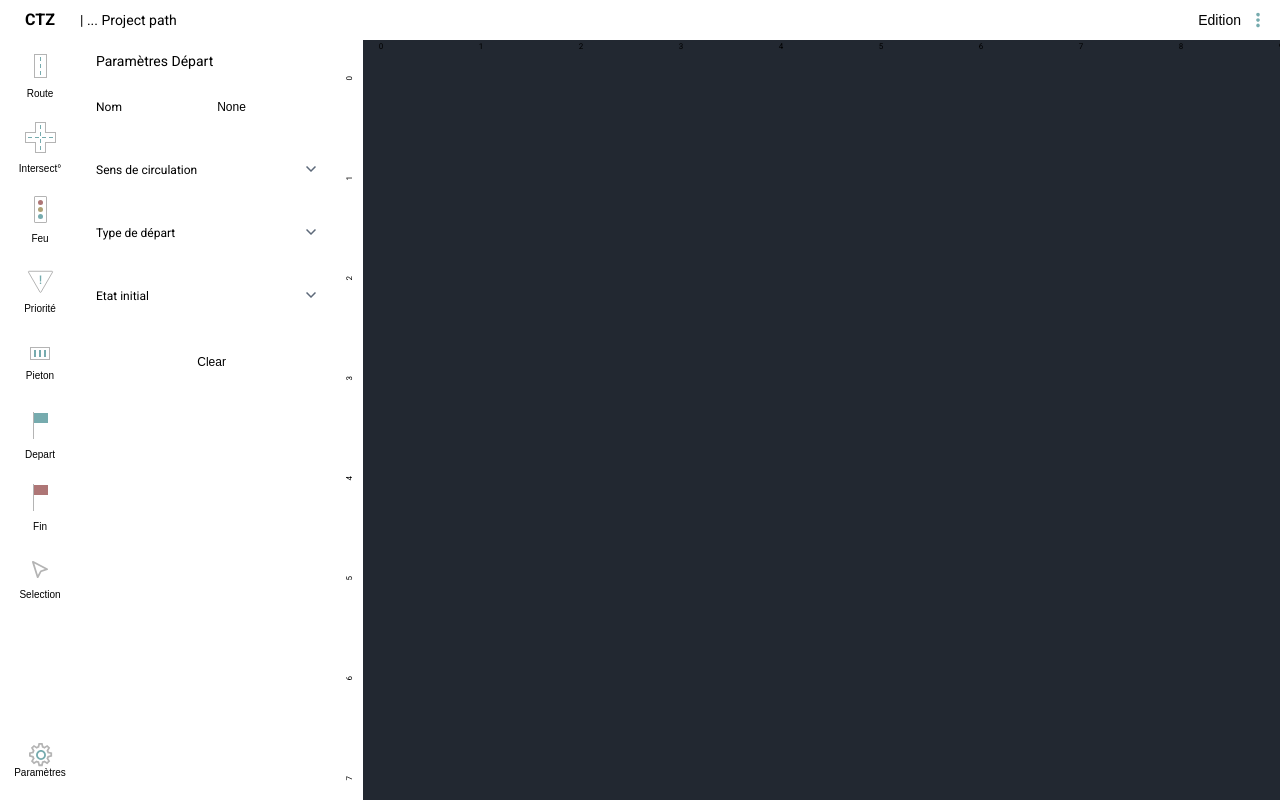
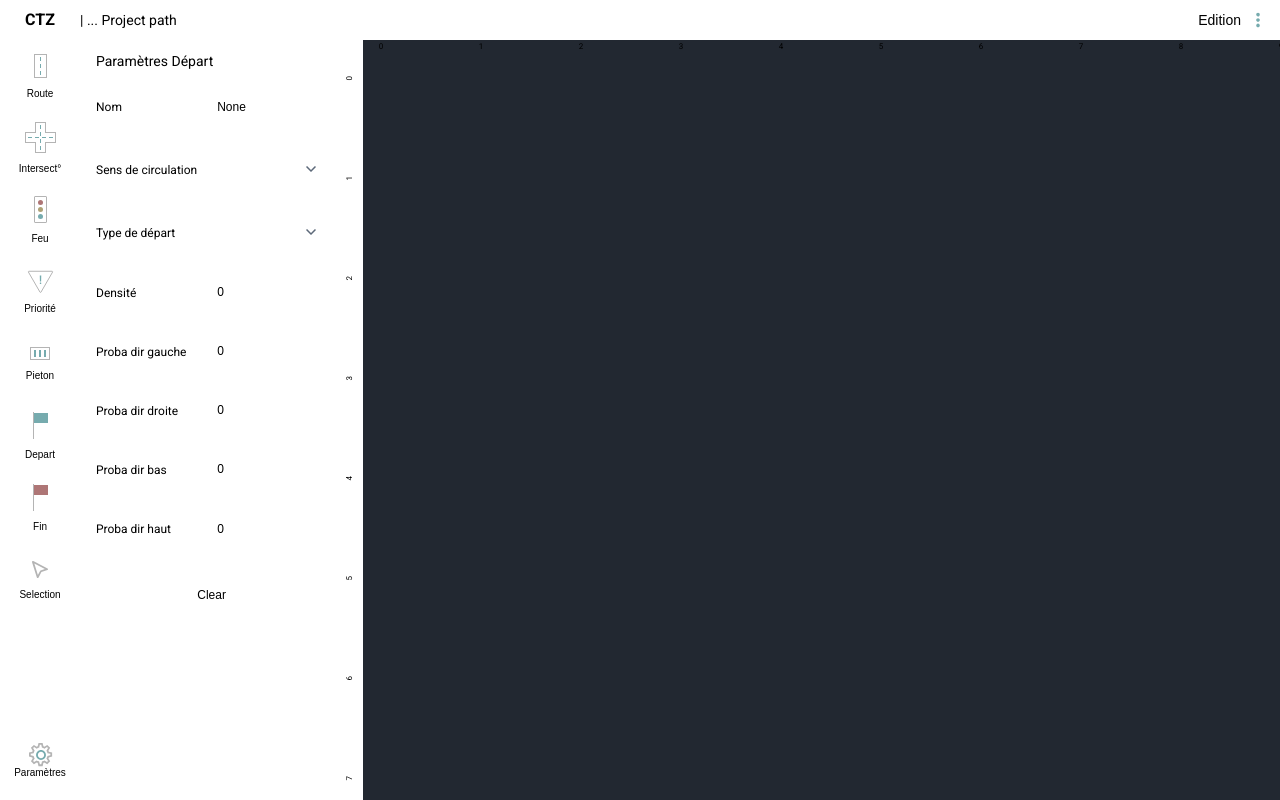
Before and after one commit to Mathisadi/CTZ, a Vue app in the folder Interface/: page /appli/edition in a window 1280 px wide. Both pictures are taken after a click on the button "Depart". Built offline with nearby package versions, Linux system fonts and the light colour scheme.

Commit message:
correct code

```diff
--- a/Interface/src/components/Appli/Quadrillage.vue
+++ b/Interface/src/components/Appli/Quadrillage.vue
@@ -58,7 +58,7 @@ export default {
     <div
       v-for="(cell, index) in infoCell"
       :key="index"
-      @click="storeCell.majCell(index), console.log(cell.nom), console.log(cell.sens)"
+      @click="storeCell.majCell(index)"
       :style="{ backgroundColor: cell.color }"
       class="cases"
     > {{ cell.nom }} <Arrow_sens :sens="cell.sens" /></div>
--- a/Interface/src/components/Parametres/Depart.vue
+++ b/Interface/src/components/Parametres/Depart.vue
@@ -15,7 +15,6 @@ export default {
   },
   setup() {
     const departStore = departSettings();
-    console.log(departStore.type);
     return {
       departStore
     };
@@ -47,38 +46,44 @@ export default {
         <!-- Dropdown -->
         <Dropbox :type="'depart'" :param="'type'" />
       </div>
+      <!-- Densite -->
+      <div class="parametre">
+        <p class="nom-parametre">Densité</p>
+        <!-- Input -->
+        <Input :type="'depart'" :param="'densite'" />
+      </div>
       <!-- Proba de touner à gauche  -->
-      <div v-if="departStore.type === 'Voiture'" class="parametre">
+      <div v-if="departStore.type_depart === 'Voiture'" class="parametre">
         <p class="nom-parametre">Proba dir gauche</p>
         <!-- Input -->
         <Input :type="'depart'" :param="'proba-gauche'" />
       </div>
       <!-- Proba de touner à droite  -->
-      <div v-if="departStore.type === 'Voiture'" class="parametre">
+      <div v-if="departStore.type_depart === 'Voiture'" class="parametre">
         <p class="nom-parametre">Proba dir droite</p>
         <!-- Input -->
         <Input :type="'depart'" :param="'proba-droite'" />
       </div>
       <!-- Proba de tourner en bas -->
-      <div v-if="departStore.type === 'Voiture'" class="parametre">
+      <div v-if="departStore.type_depart === 'Voiture'" class="parametre">
         <p class="nom-parametre">Proba dir bas</p>
         <!-- Input -->
         <Input :type="'depart'" :param="'proba-bas'" />
       </div>
       <!-- Proba de tourner en haut -->
-      <div v-if="departStore.type === 'Voiture'" class="parametre">
+      <div v-if="departStore.type_depart === 'Voiture'" class="parametre">
         <p class="nom-parametre">Proba dir haut</p>
         <!-- Input -->
         <Input :type="'depart'" :param="'proba-haut'" />
       </div>
       <!-- Cycle si piéton  -->
-      <div v-if="departStore.type === 'Piéton'" class="parametre">
+      <div v-if="departStore.type_depart === 'Piéton'" class="parametre">
         <p class="nom-parametre">Cycle</p>
         <!-- Input -->
         <Input :type="'depart'" :param="'cycle'" />
       </div>
       <!-- Etat si piéton -->
-      <div class="parametre">
+      <div v-if="departStore.type_depart === 'Piéton'" class="parametre">
         <p class="nom-parametre">Etat initial</p>
         <!-- Dropdown -->
         <Dropbox :type="'depart'" :param="'etat'" />
--- a/Interface/src/components/common/Input.vue
+++ b/Interface/src/components/common/Input.vue
@@ -77,6 +77,8 @@ export default {
             return storeDepart.nom;
           } else if (props.param === "cycle") {
             return storeDepart.cycle;
+          } else if (props.param === "densite") {
+            return storeDepart.densite;
           } else if (props.param === "proba-gauche") {
             return storeDepart.proba_gauche;
           } else if (props.param === "proba-droite") {
@@ -148,6 +150,8 @@ export default {
             storeDepart.nom = newValue;
           } else if (props.param === "cycle") {
             storeDepart.cycle = newValue;
+          } else if (props.param === "densite") {
+            storeDepart.densite = newValue;
           } else if (props.param === "proba-gauche") {
             storeDepart.proba_gauche = newValue;
           } else if (props.param === "proba-droite") {
--- a/Interface/src/stores/routeSettings.js
+++ b/Interface/src/stores/routeSettings.js
@@ -17,10 +17,10 @@ export const routeSettigns = defineStore(
       return (
         (nom.value != "") &
         (longeur.value != 0) &
-        (proba_gauche.value +
-          proba_droite.value +
-          proba_bas.value +
-          proba_haut.value ==
+        (Number(proba_gauche.value) +
+          Number(proba_droite.value) +
+          Number(proba_bas.value) +
+          Number(proba_haut.value) ===
           1)
       );
     };
```
